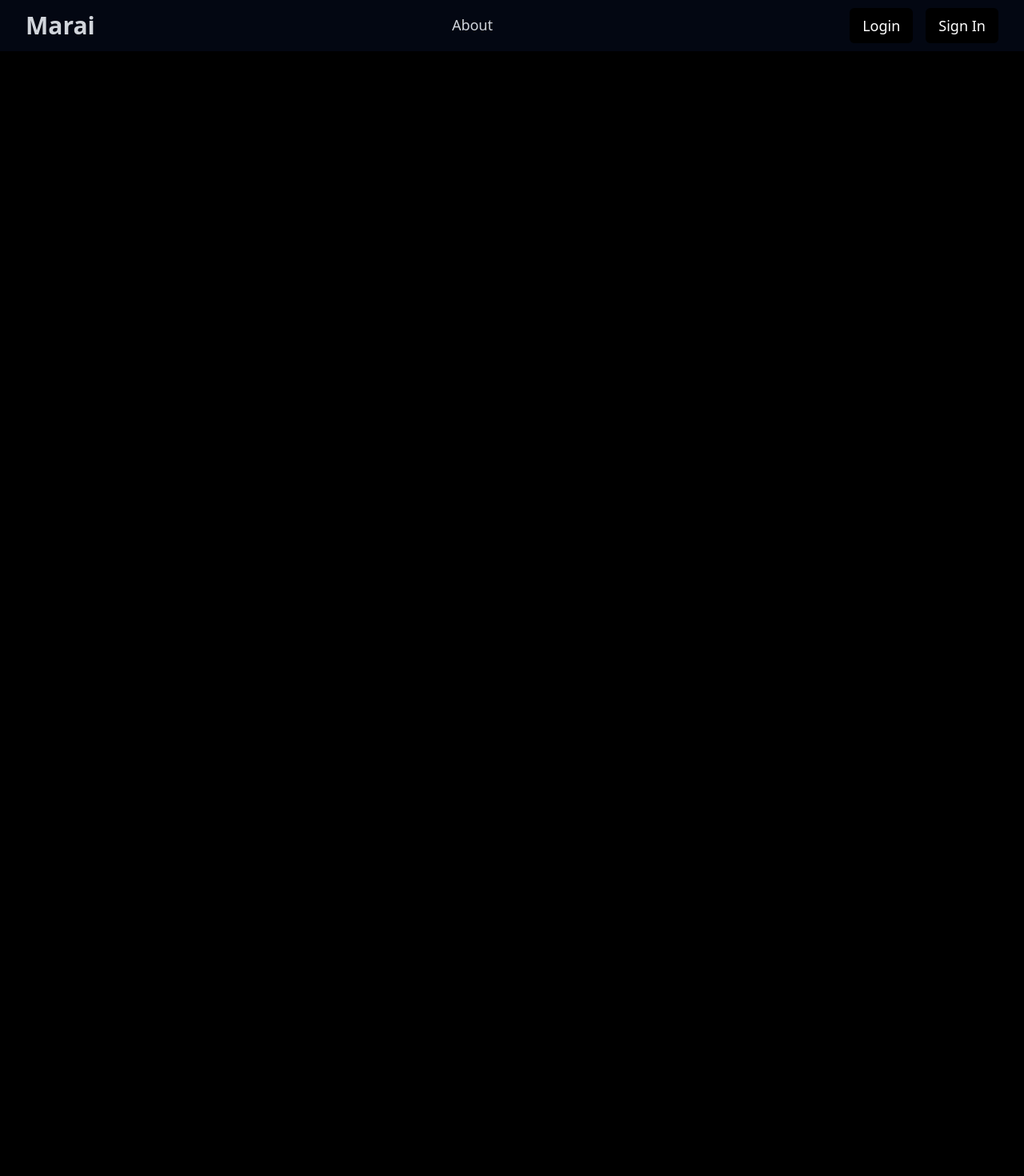
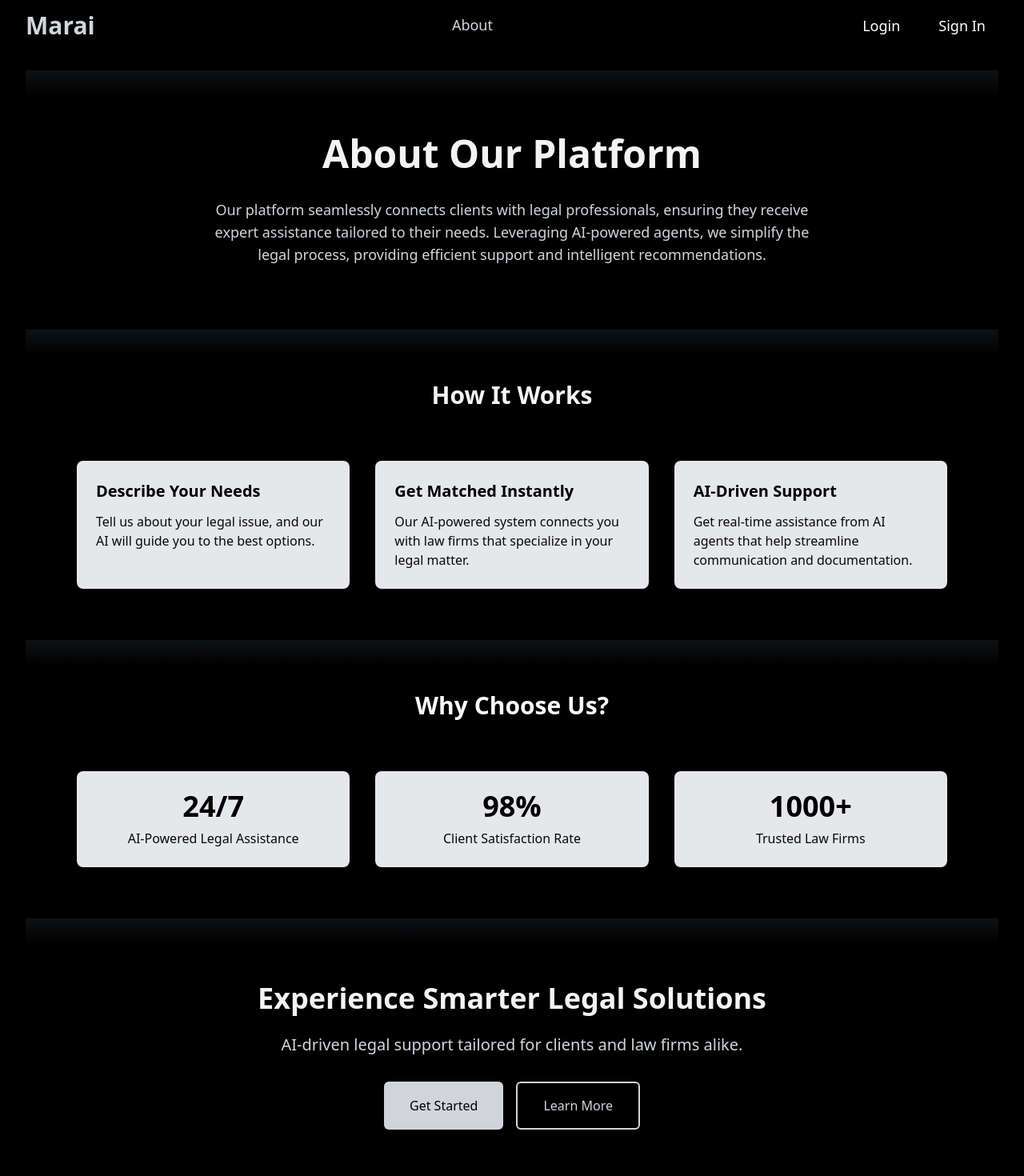
Before and after one commit to ProgrammingNotJustCoding/marai, a React (Vite) app in the folder client/: page /about in a window 1280 px wide. Shown: the top 1470 px of the page at 80% size. Before the commit the page ends 800 px from the top, so only its background shows below. Built offline with nearby package versions, Linux system fonts and the light colour scheme.

Commit message:
feat: About page

```diff
--- a/client/src/components/About/About.tsx
+++ b/client/src/components/About/About.tsx
@@ -1,7 +1,169 @@
+import { useEffect, useRef, useState } from "react";
+import Footer from "../common/Footer";
+
+const Section = ({
+  children,
+  className = "",
+  id = "",
+}: {
+  children: React.ReactNode;
+  className?: string;
+  id?: string;
+}) => {
+  return (
+    <section id={id} className={`relative ${className}`}>
+      <div className="absolute top-0 left-0 right-0 h-8 bg-gradient-to-b from-gray-600 to-transparent opacity-20"></div>
+      {children}
+    </section>
+  );
+};
+
+const FadeIn = ({
+  children,
+  delay = 0,
+}: {
+  children: React.ReactNode;
+  delay?: number;
+}) => {
+  const [isVisible, setIsVisible] = useState(false);
+  const domRef = useRef<HTMLDivElement>(null);
+
+  useEffect(() => {
+    const observer = new IntersectionObserver(
+      (entries) => {
+        if (entries[0].isIntersecting) {
+          setTimeout(() => {
+            setIsVisible(true);
+          }, delay);
+          if (domRef.current) observer.unobserve(domRef.current);
+        }
+      },
+      { threshold: 0.15 }
+    );
+
+    if (domRef.current) {
+      observer.observe(domRef.current);
+    }
+
+    return () => {
+      if (domRef.current) observer.unobserve(domRef.current);
+    };
+  }, [delay]);
+
+  return (
+    <div
+      ref={domRef}
+      className={`transition-opacity duration-1000 ${
+        isVisible ? "opacity-100" : "opacity-0"
+      }`}
+    >
+      {children}
+    </div>
+  );
+};
+
 const AboutPage = () => {
   return (
-    <div>
-      <h1>About Page</h1>
+    <div className="min-h-screen w-full bg-black text-white">
+      <Section className="py-20 bg-black text-white">
+        <div className="max-w-6xl mx-auto px-4 sm:px-6 lg:px-8">
+          <h1 className="text-4xl md:text-5xl font-bold text-gray-100 text-center mb-8">
+            About Our Platform
+          </h1>
+          <p className="text-gray-300 text-lg text-center max-w-3xl mx-auto">
+            Our platform seamlessly connects clients with legal professionals,
+            ensuring they receive expert assistance tailored to their needs.
+            Leveraging AI-powered agents, we simplify the legal process,
+            providing efficient support and intelligent recommendations.
+          </p>
+        </div>
+      </Section>
+
+      <Section className="py-16 bg-black">
+        <div className="max-w-6xl mx-auto px-4 sm:px-6 lg:px-8">
+          <FadeIn>
+            <h2 className="text-3xl font-bold text-center text-gray-100 mb-16">
+              How It Works
+            </h2>
+          </FadeIn>
+
+          <div className="grid md:grid-cols-3 gap-8">
+            {[
+              {
+                title: "Describe Your Needs",
+                text: "Tell us about your legal issue, and our AI will guide you to the best options.",
+                delay: 200,
+              },
+              {
+                title: "Get Matched Instantly",
+                text: "Our AI-powered system connects you with law firms that specialize in your legal matter.",
+                delay: 400,
+              },
+              {
+                title: "AI-Driven Support",
+                text: "Get real-time assistance from AI agents that help streamline communication and documentation.",
+                delay: 600,
+              },
+            ].map((item, index) => (
+              <FadeIn key={index} delay={item.delay}>
+                <div className="bg-gray-200 hover:bg-gray-50 p-6 rounded-lg shadow-md hover:shadow-xl transition-all duration-300 transform hover:-translate-y-2 text-black flex flex-col h-full">
+                  <h3 className="text-xl font-semibold mb-3">{item.title}</h3>
+                  <p className="text-zinc-950 flex-grow">{item.text}</p>
+                </div>
+              </FadeIn>
+            ))}
+          </div>
+        </div>
+      </Section>
+
+      <Section className="py-16 bg-black">
+        <div className="max-w-6xl mx-auto px-4 sm:px-6 lg:px-8">
+          <FadeIn>
+            <h2 className="text-3xl font-bold text-center text-gray-50 mb-16">
+              Why Choose Us?
+            </h2>
+          </FadeIn>
+
+          <div className="grid md:grid-cols-3 gap-8">
+            {[
+              { number: "24/7", label: "AI-Powered Legal Assistance" },
+              { number: "98%", label: "Client Satisfaction Rate" },
+              { number: "1000+", label: "Trusted Law Firms" },
+            ].map((stat, index) => (
+              <FadeIn key={index} delay={300 + index * 150}>
+                <div className="bg-gray-200 p-6 rounded-lg shadow-md hover:shadow-xl transition-all duration-300 transform hover:-translate-y-1 text-black text-center">
+                  <h3 className="text-3xl md:text-4xl font-bold text-black mb-2">
+                    {stat.number}
+                  </h3>
+                  <p className="text-zinc-950">{stat.label}</p>
+                </div>
+              </FadeIn>
+            ))}
+          </div>
+        </div>
+      </Section>
+
+      <Section className="py-20 bg-black text-white">
+        <div className="max-w-4xl mx-auto text-center px-4 sm:px-6 lg:px-8">
+          <FadeIn>
+            <h2 className="text-3xl md:text-4xl font-bold mb-6 text-gray-100">
+              Experience Smarter Legal Solutions
+            </h2>
+            <p className="text-xl text-gray-300 mb-8">
+              AI-driven legal support tailored for clients and law firms alike.
+            </p>
+            <div className="flex flex-col sm:flex-row justify-center space-y-4 sm:space-y-0 sm:space-x-4">
+              <button className="bg-gray-300 text-black hover:bg-white transition-all duration-300 px-8 py-4 rounded-md font-medium shadow-lg">
+                Get Started
+              </button>
+              <button className="bg-transparent text-gray-300 border-2 border-gray-300 hover:bg-gray-300 hover:text-black transition-all duration-300 px-8 py-4 rounded-md font-medium">
+                Learn More
+              </button>
+            </div>
+          </FadeIn>
+        </div>
+      </Section>
+      <Footer />
     </div>
   );
 };
--- a/client/src/components/common/Footer.tsx
+++ b/client/src/components/common/Footer.tsx
@@ -2,7 +2,7 @@ import React from "react";
 
 const Footer: React.FC = () => {
   return (
-    <footer className="w-full h-20 bg-neutral-900 flex items-center justify-center px-4">
+    <footer className="w-full h-20 bg-black flex items-center justify-center px-4">
       <p className="text-white text-center text-sm md:text-base">
         © {new Date().getFullYear()} Marai
       </p>
--- a/client/src/components/common/Layout.tsx
+++ b/client/src/components/common/Layout.tsx
@@ -3,7 +3,7 @@ import React from "react";
 const Layout = ({ children }: { children: React.ReactNode }) => {
   return (
     <div className="min-h-screen bg-black">
-      <nav className="bg-gray-950 shadow-md">
+      <nav className="bg-gray-950 bg-transparent shadow-md">
         <div className="max-w-7xl mx-auto px-4 sm:px-6 lg:px-8">
           <div className="flex h-16 items-center justify-between">
             {/* Logo */}
```
